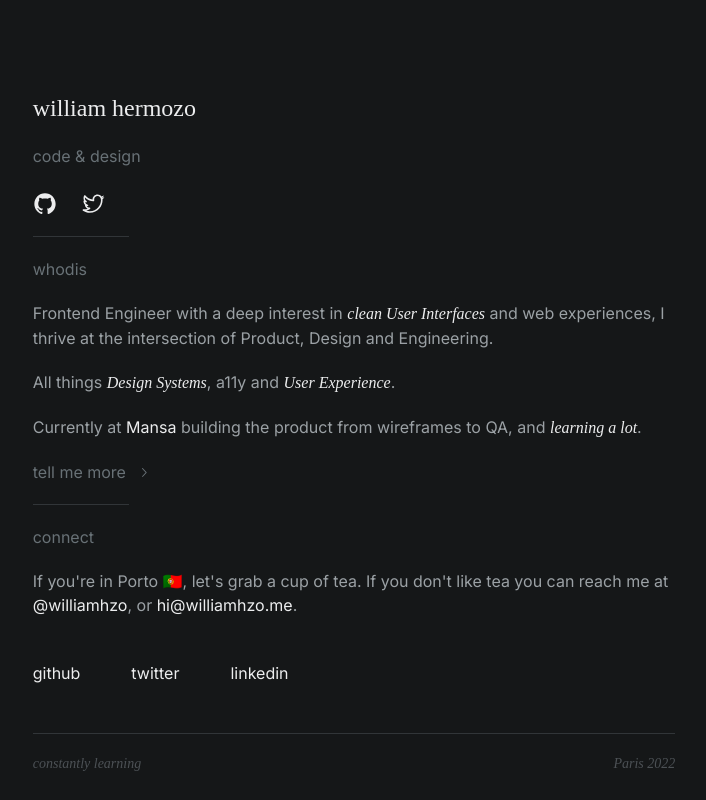
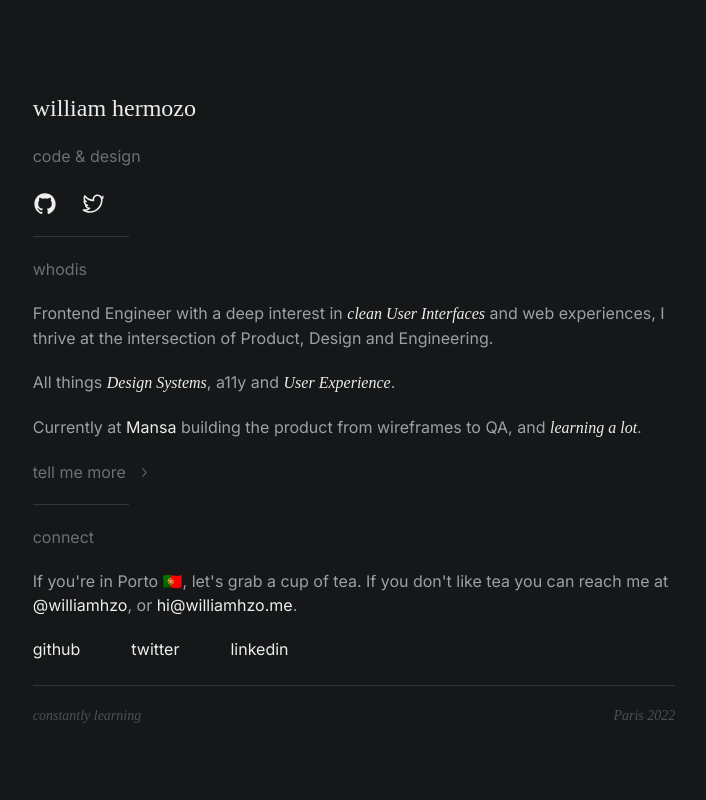
Before and after one commit to williamhzo/williamhzo.me-v1, a Next.js app: page / in a window 1280 px wide. Shown: the whole page, without its empty margins (286-992 px from the left). Built offline with nearby package versions, Linux system fonts and the light colour scheme; a web font is replaced by a local one; what tailwindcss-radix would draw is missing.

Commit message:
feat: adjust spacing

```diff
--- a/components/Contact.tsx
+++ b/components/Contact.tsx
@@ -54,7 +54,7 @@ export default function Contact() {
         .
       </p>
 
-      <nav className="mt-6">
+      <nav>
         <ul className="flex justify-start gap-8">
           <li>
             <a
--- a/components/Footer.tsx
+++ b/components/Footer.tsx
@@ -2,7 +2,7 @@ import React from "react";
 
 export default function Footer() {
   return (
-    <footer className="mb-6 flex justify-between font-serif text-sm italic text-lowest-contrast">
+    <footer className="mb-base flex justify-between font-serif text-sm italic text-lowest-contrast">
       <p>constantly learning</p>
 
       <p>Paris 2022</p>
--- a/components/Header.tsx
+++ b/components/Header.tsx
@@ -8,10 +8,12 @@ export default function Header() {
         william hermozo
       </h1>
 
-      <h2 className="bold mt-6 font-normal text-low-contrast">code & design</h2>
+      <h2 className="bold mt-base font-normal text-low-contrast">
+        code & design
+      </h2>
 
       <nav>
-        <ul className="mt-6 flex items-center space-x-6">
+        <ul className="mt-base flex items-center space-x-6">
           <li>
             <Link href="https://github.com/williamhzo" title="Github">
               <svg
--- a/components/Main.tsx
+++ b/components/Main.tsx
@@ -8,7 +8,7 @@ export default function Main() {
   const [open, setOpen] = React.useState<boolean>(false);
 
   return (
-    <main className="mb-12">
+    <main className="mb-base">
       <Section>
         <h3>whodis</h3>
 
@@ -34,7 +34,7 @@ export default function Main() {
             </Accordion.Trigger>
 
             <Accordion.Content>
-              <div className="mt-6 flex flex-col gap-6">
+              <div className="mt-base flex flex-col gap-base">
                 <p>Glad you asked!</p>
 
                 <p>
--- a/tailwind.config.js
+++ b/tailwind.config.js
@@ -13,11 +13,12 @@ module.exports = {
         background: "#151718",
         "high-contrast": "#ECEDEE",
         contrast: "#9BA1A5",
-        // "low-contrast": "#99A29E",
-        // "low-contrast": "#777F84",
         "low-contrast": "#687176",
         "lowest-contrast": "#4C5155",
         subtle: "#313538",
+      },
+      spacing: {
+        base: "1.5rem",
       },
       keyframes: {
         "slide-down": {
```
